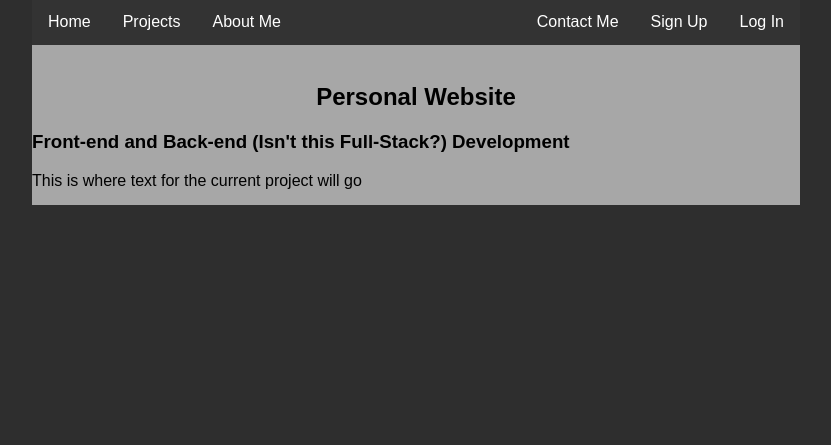
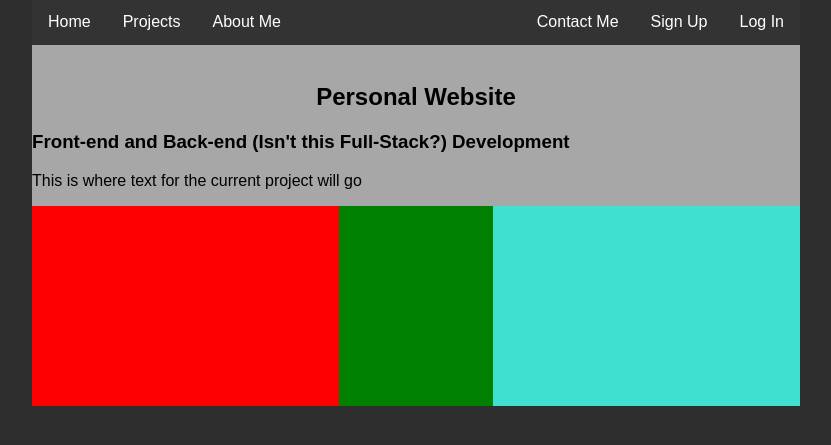
Before and after one commit to butters008/Personal-Website, a PHP site: page / in a window 1280 px wide. Shown: the part 161-606 px from the top of the page, without its empty margins (224-1055 px from the left). Run offline with PHP 8.4, Linux system fonts and the light colour scheme.

Commit message:
Working on this site

```diff
--- a/index.php
+++ b/index.php
@@ -9,8 +9,13 @@
     <h3><?php echo "Front-end and Back-end (Isn't this Full-Stack?) Development"; //project type ?></h3>
     <p><?php echo "This is where text for the current project will go"; //project descrption ?></p>
 
-
-
+    <!-- We are going to try something here - iterative so this might go -->
+    <!-- Left would be project info -->
+    <div id="leftBlock"></div>
+    <!-- Right would be project graphs -->
+    <div id="rightBlock"></div>
+    <!-- Below would be recent updates -->
+    <div id="bottomBlock"></div>
         <!-- This is where my current project will be, and give a road map (or slice of road map) of said project -->
 
         <!-- <div id="myProgress">
--- a/style/style.css
+++ b/style/style.css
@@ -27,7 +27,26 @@ main
 }
 
 
-
+/* This is going to be the layout for index - hardcoding for now */
+/* ------------------------------------------------------------- */
+#leftBlock{
+    width: 40%;
+    height: 200px;
+    background-color: red;
+    float: left;
+}
+#rightBlock{
+    width: 40%;
+    height: 200px;
+    background-color: turquoise;
+    float: right;
+}
+#bottomBlock{
+    /* width: 40%; */
+    height: 200px;
+    background-color: green;
+}
+/* ------------------------------------------------------------- */
 
 
 /* This is for the progress bar on index page - taken from W3Schools */
```
